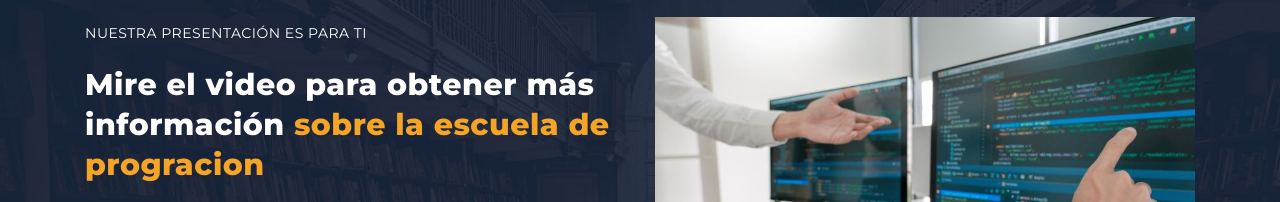
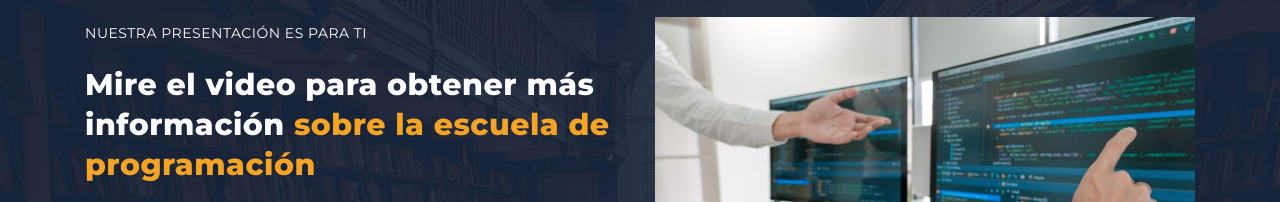
Before and after one commit to jfsaenzr/pagina_web_emprendimiento, a plain HTML site: page index.html in a window 1280 px wide. Shown: the part 3248-3450 px from the top of the page. Drawn offline with Linux system fonts and the light colour scheme.

Commit message:
Update index.html

```diff
--- a/index.html
+++ b/index.html
@@ -426,7 +426,7 @@
         <div class="col-md-6 align-self-center">
           <div class="left-content">
             <span>NUESTRA PRESENTACIÓN ES PARA TI</span>
-            <h4>Mire el video para obtener más información <em>sobre la escuela de progracion</em></h4>
+            <h4>Mire el video para obtener más información <em>sobre la escuela de programación</em></h4>
             <p>Aprende desde cero o especialízate en las áreas más demandadas del trabajo digital: programación,
               bases de datos, desarrollo web. Todos los cursos en una sola suscripción.
               <br><br>Más de 3.000 estudiantes en Colombia, aprenden en codeschool.
```
